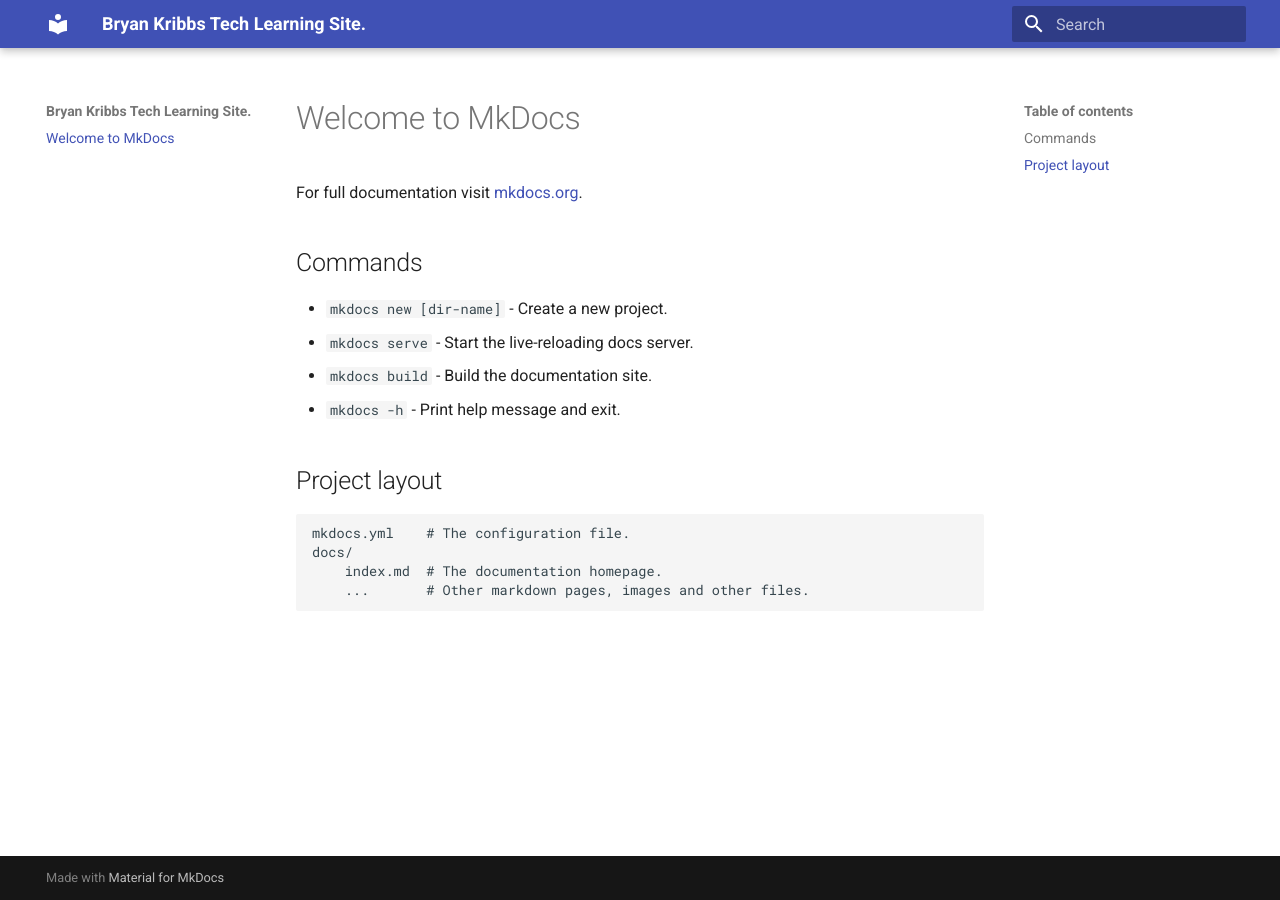
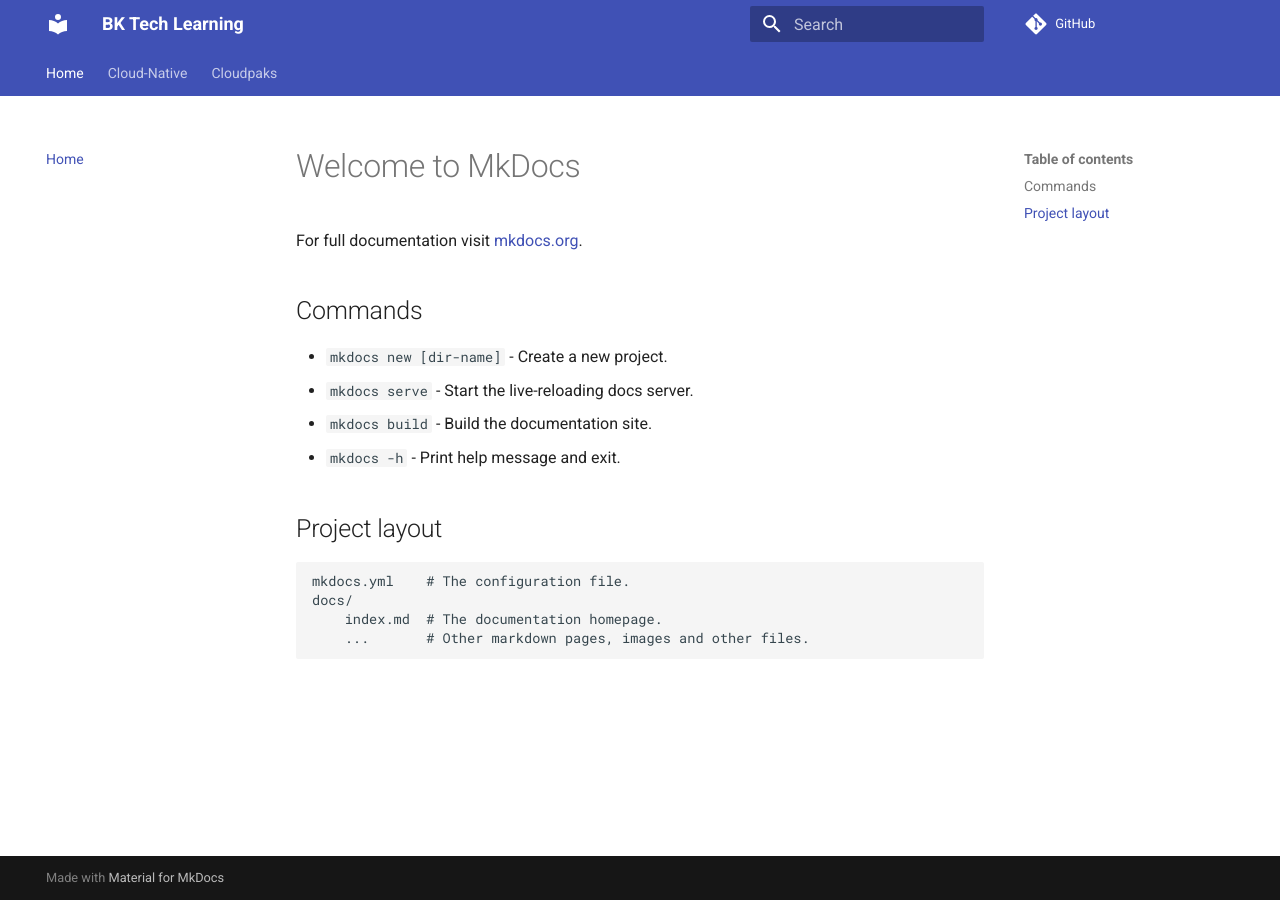
Before and after one commit to bkribbs15/TechLearnings, an MkDocs documentation site: the page built from docs/index.md, in a window 1280 px wide. Built offline with MkDocs 1.6.1 and Material for MkDocs 9.7.7, drawn with Linux system fonts in a browser that asks for light colours; comment, search, counter and statistics services are not loaded.

Commit message:
pages Update

```diff
--- a/mkdocs.yml
+++ b/mkdocs.yml
@@ -1,3 +1,11 @@
-site_name: Bryan Kribbs Tech Learning Site.
+site_name: BK Tech Learning
+repo_url: https://github.com/bkribbs15/TechLearnings
 theme:
   name: material
+  features:
+    - navigation.instant
+    - navigation.tabs
+nav:
+  - Home: index.md
+  - Cloud-Native: ./cloud-native/index.md
+  - Cloudpaks: ./cloudpaks/index.md
```
Also changed, not shown: README.md (+20 -0 lines), docs/cloud-native/index.md (added, +1 -0 lines), docs/cloudpaks/index.md (added, +1 -0 lines), 1 other file.
